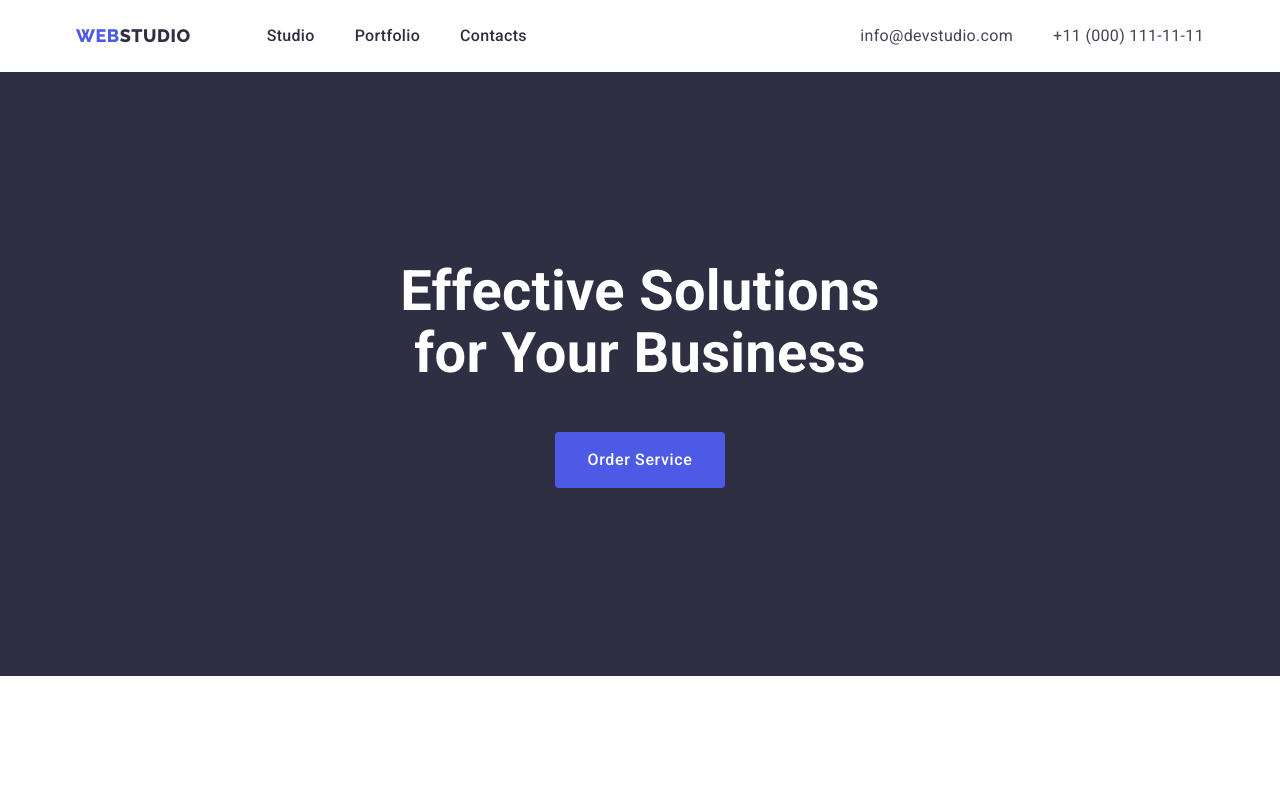
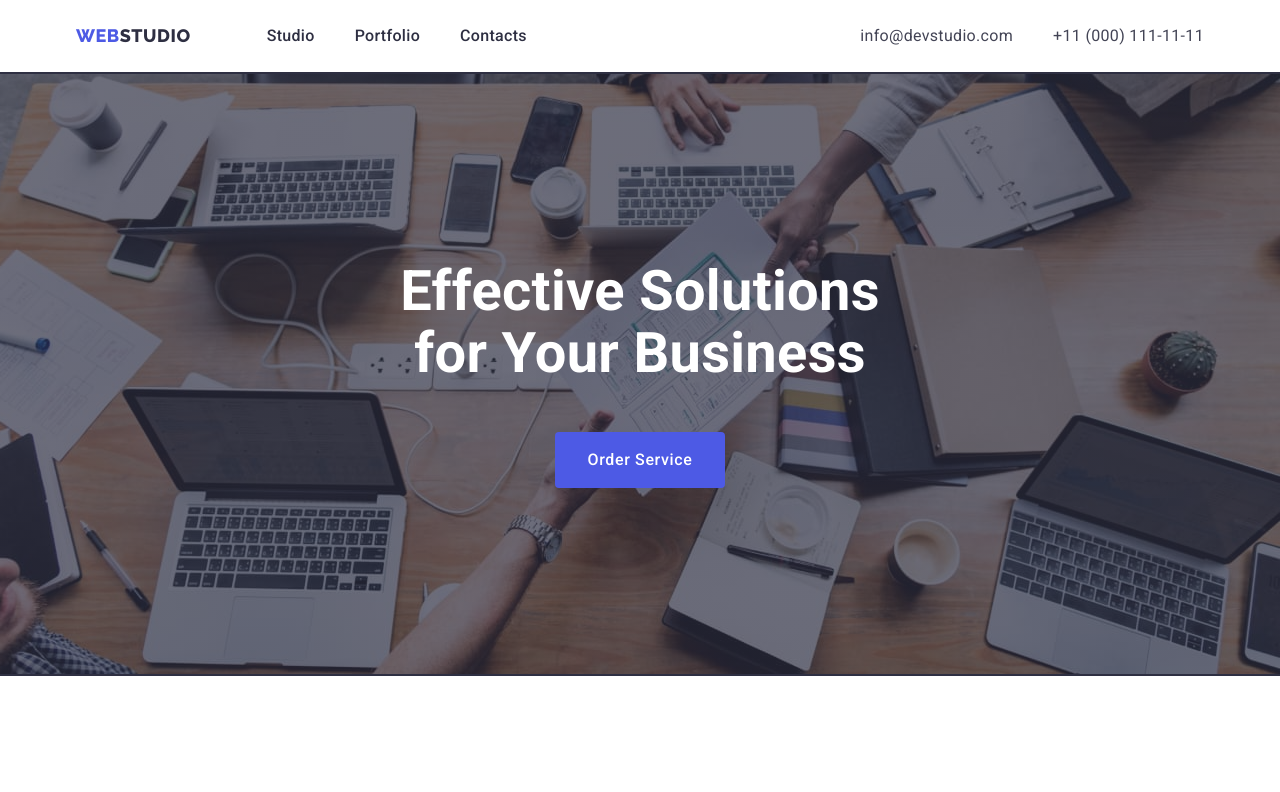
Before and after one commit to Oleksandr-Vashchenko/goit-markup-hw-04, a plain HTML site: page index.html in a window 1280 px wide. Shown: the top 792 px of the page. Drawn offline with nearby package versions, Linux system fonts and the light colour scheme; the site is published under a folder, as on GitHub Pages, so addresses that start at the root find nothing.

Commit message:
змінює фон hiro

```diff
--- a/css/styles.css
+++ b/css/styles.css
@@ -186,7 +186,7 @@ body {
   padding-top: 188px;
   padding-bottom: 188px;
   background-image: linear-gradient(rgba(46, 47, 66, 0.7), rgba(46, 47, 66, 0.7)),
-    url(/images/hero/hero.jpg);
+    url(../images/hero/hero.jpg);
   background-color: #2e2f42;
   background-repeat: no-repeat;
   background-position: center;
```
